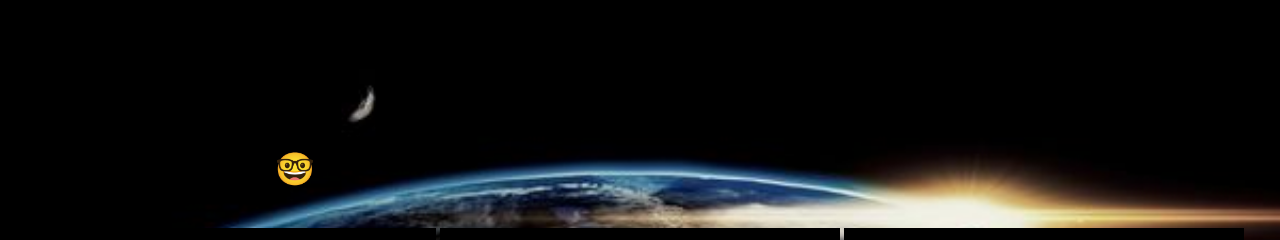
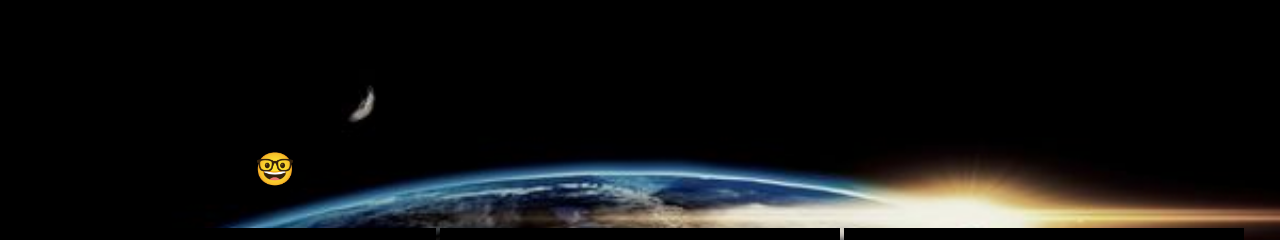
Before and after one commit to raquel-maia/nordeste-geek, a plain HTML site: page index.html in a window 1280 px wide. Shown: the top 240 px of the page. Drawn offline with Linux system fonts and the light colour scheme.

Commit message:
atualização

```diff
--- a/style.css
+++ b/style.css
@@ -18,7 +18,7 @@ body {
 
 h1 {
   color: black;
-  margin: 150px 20px 0px;
+  margin: 150px 0px 0px;
 }
 
 ul {
```
